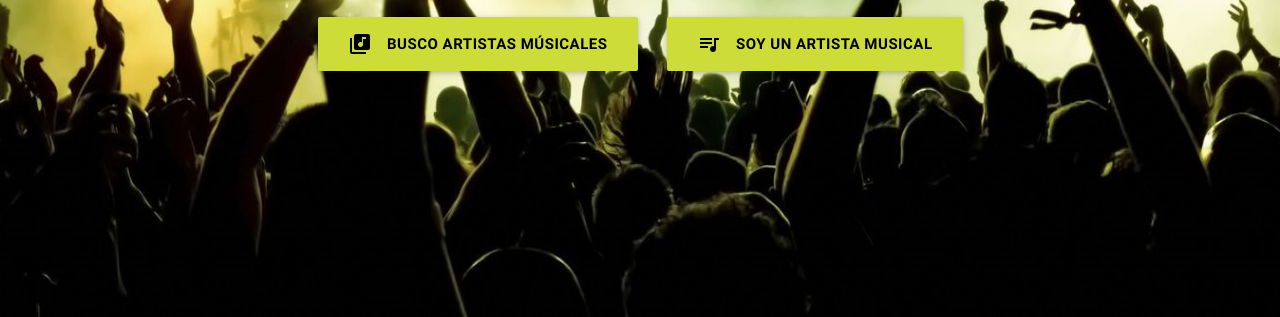
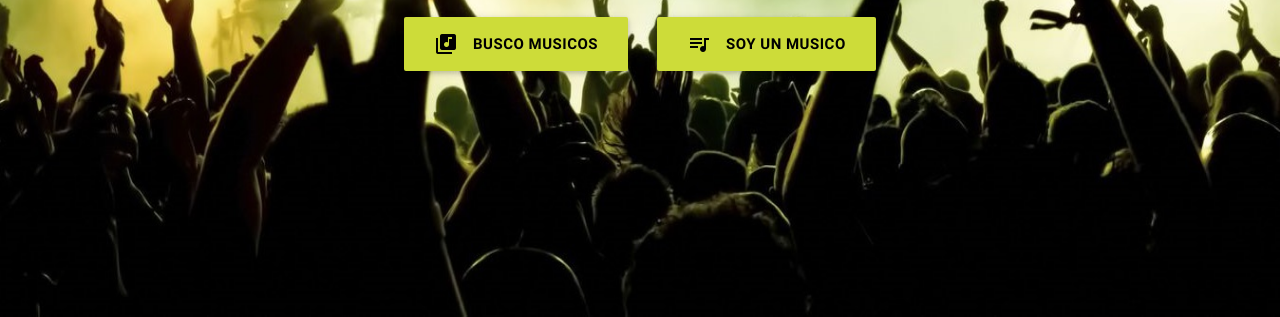
Before and after one commit to SilviaMoreno08/PartySound, a plain HTML site: page index.html in a window 1280 px wide. Shown: the part 483-800 px from the top of the page. Drawn offline with Linux system fonts and the light colour scheme.

Commit message:
Update index.html

```diff
--- a/index.html
+++ b/index.html
@@ -24,8 +24,8 @@
 
 <img class="responsive-img circle logo  center" src="./images/partysound2.png" id="logotipo" >
 <div class="contenedor-landing">
-	<a href="inicio.php" class="waves-effect waves-light btn-large btn1  black-text lime"><i class="material-icons left">library_music</i><b>Busco Artistas Músicales</b></a>
-	<a href="registro.php" class="waves-effect waves-light btn-large btn2  black-text lime"><i class="material-icons left">queue_music</i><b>Soy Un Artista Musical</b></a>
+	<a href="inicio.php" class="waves-effect waves-light btn-large btn1  black-text lime"><i class="material-icons left">library_music</i><b>Busco Musicos</b></a>
+	<a href="registro.php" class="waves-effect waves-light btn-large btn2  black-text lime"><i class="material-icons left">queue_music</i><b>Soy Un Musico</b></a>
 </div>
 
 <!--img src="images/fondov1-1.jpg" class="fondo responsive img"-->
```
